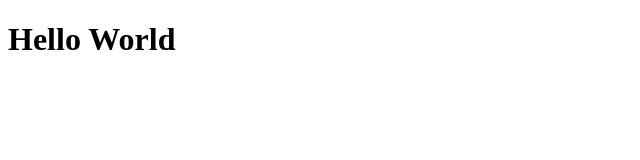
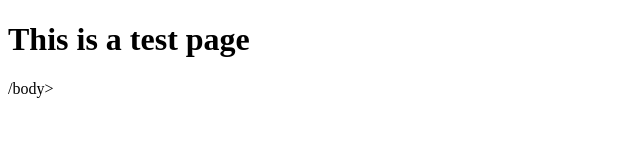
Before and after one commit to juguangzhen/guangzhen_ju.github.io, a plain HTML site: page index.html in a window 1280 px wide. Shown: the whole page, without its empty margins (0-640 px from the left). Drawn offline with Linux system fonts and the light colour scheme.

Commit message:
test commit

```diff
--- a/index.html
+++ b/index.html
@@ -4,9 +4,9 @@
 	<meta charset="UTF-8" />
 	<meta name="viewport" content="width=device-width, initial-scale=1.0" />
 	<meta http-equiv="X-UA-Compatible" content="ie=edge" />
-	<title>Document</title>
+	<title>This is Test</title>
 </head>
 <body>
-	<h1>Hello World</h1>
-</body>
+	<h1>This is a test page</h1>
+/body>
 </html>
```
